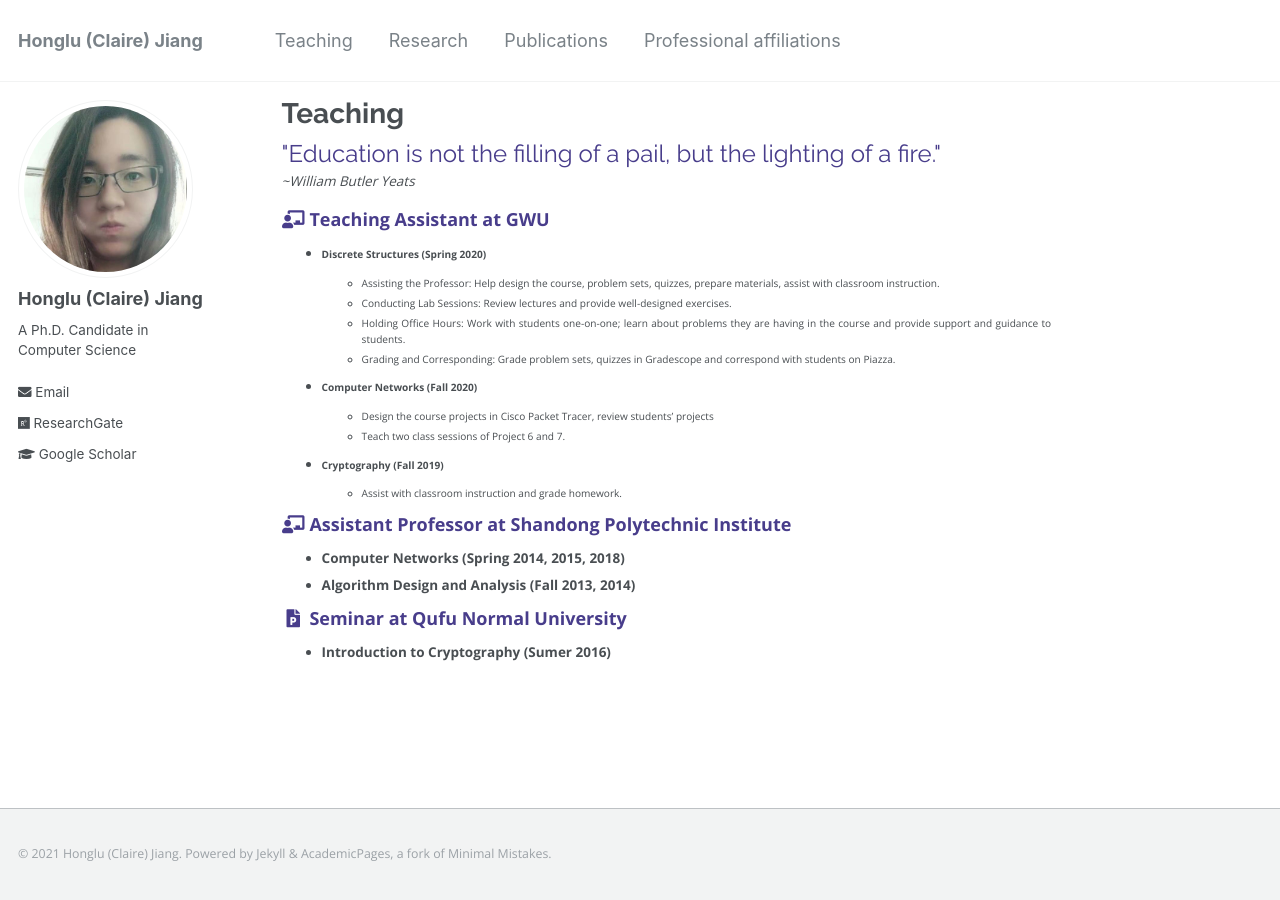
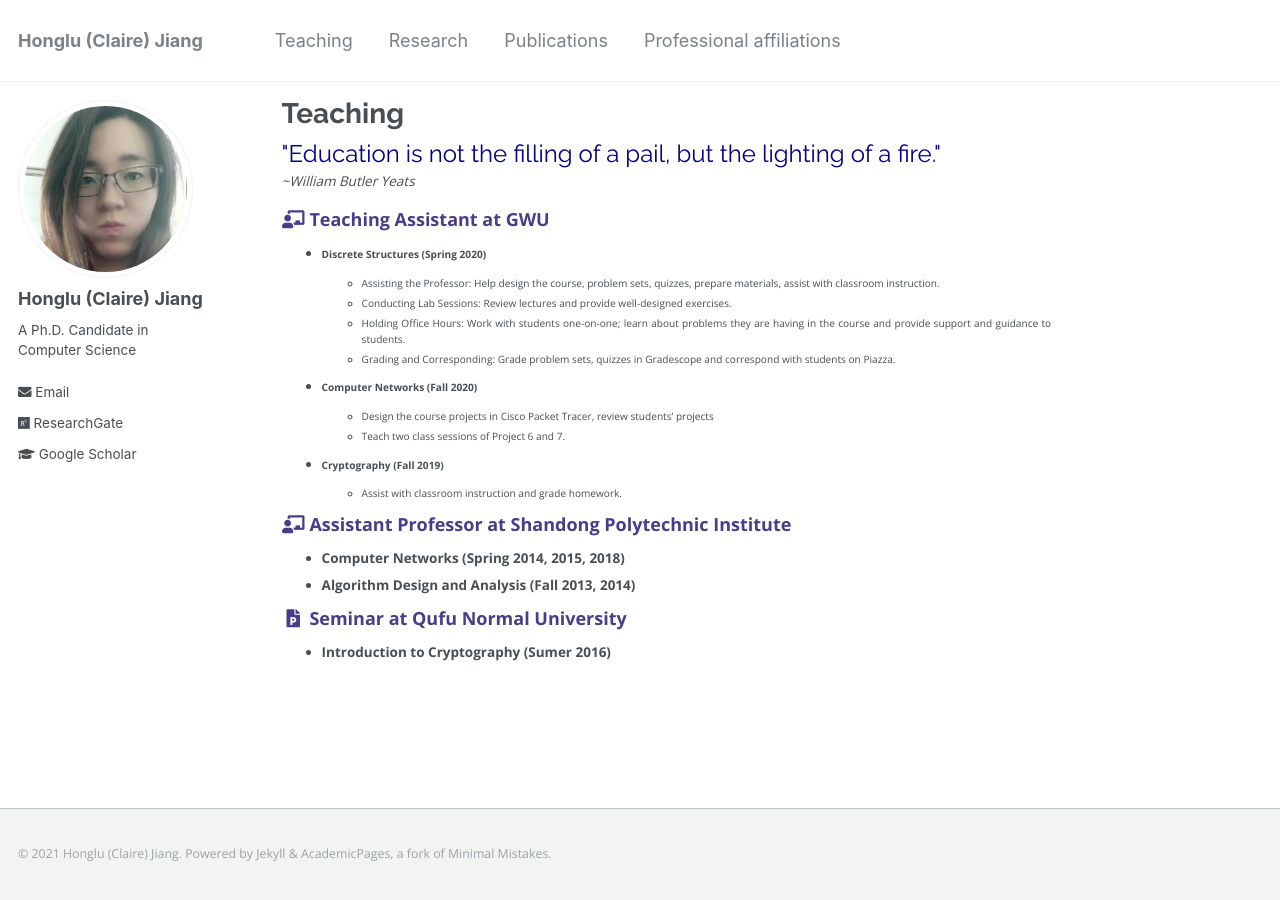
Before and after one commit to hljiang0720/hljiang.github.io, a Jekyll site: the page built from _pages/teaching.md, in a window 1280 px wide. Built offline with Jekyll 4.4.1, drawn with Linux system fonts in a browser that asks for light colours.

Commit message:
Update _page.scss

```diff
--- a/_sass/_page.scss
+++ b/_sass/_page.scss
@@ -60,7 +60,7 @@
 
    h4 {
      font-size: 24px;
-      color: #483d8b;
+      color: #00008b;
       font-family: 'Raleway', cursive;
       font-weight: normal;
       margin: -0.08em 0em 0.1em 0em;
```
